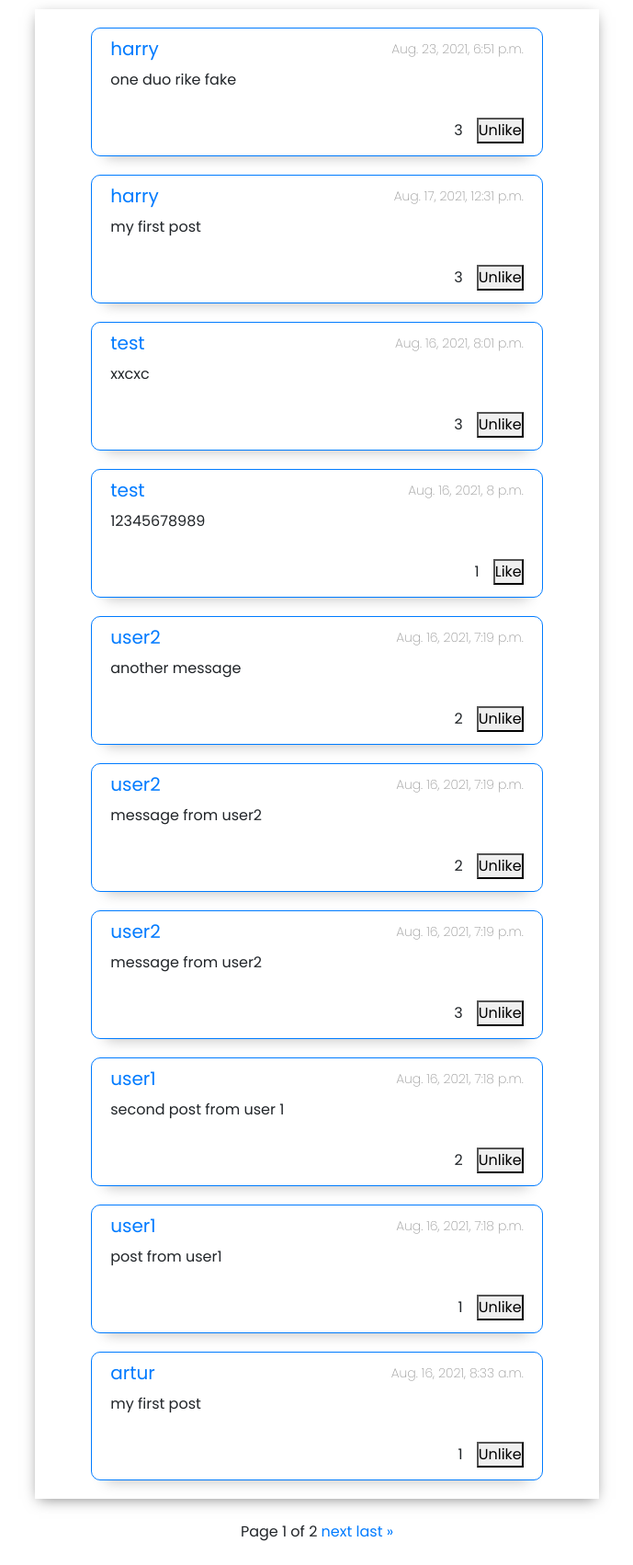
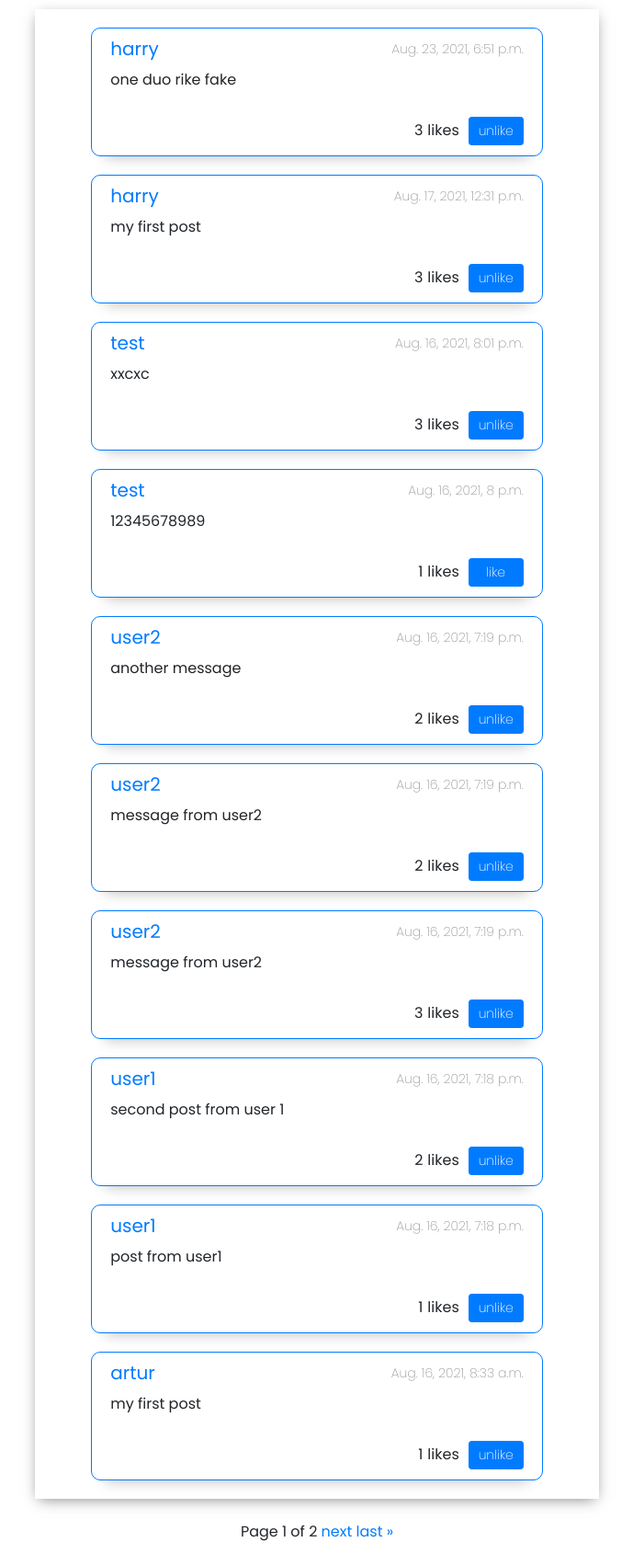
Before and after one commit to Artur-M-K/cs50-project4-network, a Django app: page / in a window 1280 px wide. Shown: the part 50-1752 px from the top of the page at 92% size, without its empty margins (295-984 px from the left). Run offline with Django 3.2, Linux system fonts and the light colour scheme; a user stored in the database is signed in; data comes from the database, SQL or seed files in the repository; both versions use the stored data as it was after the commit; some libraries are stand-ins or nearby versions.

Commit message:
added like/unlike button in every section

```diff
--- a/network/static/network/script.js
+++ b/network/static/network/script.js
@@ -7,12 +7,11 @@ $('.like-form').submit(function(e){
   const trim = $.trim(likeText)
 
   const url = $(this).attr('action')
-  console.log(trim)
 
   let res;
   const likes = $(`.like-count${post_id}`).text()
   const trimCount = parseInt(likes)
-  console.log(trimCount, likes)
+
   $.ajax({
     type: 'POST',
     url: url,
@@ -21,12 +20,12 @@ $('.like-form').submit(function(e){
       'post_id':post_id,
     },
     success: function(response) {
-      console.log('success', response)
-      if(trim === 'Unlike') {
-        $(`.like-btn${post_id}`).text('Like')
+
+      if(trim === 'unlike') {
+        $(`.like-btn${post_id}`).text('like')
         res = trimCount - 1
       }else{
-        $(`.like-btn${post_id}`).text('Unlike')
+        $(`.like-btn${post_id}`).text('unlike')
         res = trimCount + 1
       }
 
--- a/network/static/network/styles.css
+++ b/network/static/network/styles.css
@@ -96,11 +96,20 @@ box-shadow: 0px 17px 14px -16px rgba(0,0,0,0.25);
     width: 90%;
 }
 
+.post-likes {
+    display: flex;
+    align-items: center;
+    margin-right: 10px;
+    flex: 1;
+    font-weight: 400;
+
+}
+
 .post-body-likes {
     width: 35%;
     margin-left: auto;
     margin-right: 0;
-    padding: 5px 15px;
+    padding: 5px 5px 5px 15px;
     text-align: right;
 }
 
@@ -108,6 +117,12 @@ box-shadow: 0px 17px 14px -16px rgba(0,0,0,0.25);
     display: flex;
     padding: 10px 20px;
     align-items: center;
+    justify-content: flex-end;
+}
+
+#like-btn {
+    width: 60px !important;
+    font-weight: 200 !important;
 }
 
 /* login and register */
--- a/network/templates/network/index.html
+++ b/network/templates/network/index.html
@@ -17,17 +17,21 @@
                 <a href="{% url 'edit_post' id=post.id %}"><button class="btn btn-outline-primary btn-sm"
                         id="edit">Edit</button></a>
                 {% endif %}
-                <div class="post-body-likes like-count{{post.id}}">{{post.total_likes}}</div>
+                <div class="post-likes">
+                    <div class="post-body-likes like-count{{post.id}}">{{post.total_likes}}</div>
+                    <div>likes</div>
+                </div>
+
 
                 <form action="{% url 'like-post-view' %}" method="POST" class="like-form" id="{{post.id}}">
                     {% csrf_token %}
                     <input type="hidden" name="post_id" value={{post.id}}>
                     {% if user.is_authenticated %}
-                    <button class="like-btn{{post.id}}" type="submit">
+                    <button id="like-btn" class="like-btn{{post.id}} btn btn-primary btn-sm" type="submit">
                         {% if profile not in post.liked.all %}
-                        Like
+                        like
                         {% else %}
-                        Unlike
+                        unlike
                         {% endif %}
                     </button>
                     {% endif %}
--- a/network/templates/network/layout.html
+++ b/network/templates/network/layout.html
@@ -7,6 +7,7 @@
     <title>{% block title %}Social Network{% endblock %}</title>
     <link rel="stylesheet" href="https://stackpath.bootstrapcdn.com/bootstrap/4.4.1/css/bootstrap.min.css"
         integrity="sha384-Vkoo8x4CGsO3+Hhxv8T/Q5PaXtkKtu6ug5TOeNV6gBiFeWPGFN9MuhOf23Q9Ifjh" crossorigin="anonymous">
+    <link rel="stylesheet" href="https://cdn.jsdelivr.net/npm/bootstrap-icons@1.5.0/font/bootstrap-icons.css">
     <link href="{% static 'network/styles.css' %}" rel="stylesheet">
     <meta name="viewport" content="width=device-width, initial-scale=1">
     <script src="https://cdnjs.cloudflare.com/ajax/libs/jquery/3.6.0/jquery.min.js"
--- a/network/templates/network/user_info.html
+++ b/network/templates/network/user_info.html
@@ -38,7 +38,7 @@
             <div class="post-buttons">
                 <a href="{% url 'edit_post' id=post.id %}" class="btn btn-outline-primary btn-sm" id="edit"
                     data-id={{post.id}}>Edit</a>
-                <div class="post-body-likes">Likes: {{post.likes}}</div>
+                <div class="post-body-likes">Likes: {{post.total_likes}}</div>
             </div>
         </div>
         {% empty %}
--- a/network/views.py
+++ b/network/views.py
@@ -138,12 +138,12 @@ def like_post(request):
             user=profile, post_id=post_id)
 
         if not created:
-            if like.value == 'Like':
-                like.value = 'Unlike'
+            if like.value == 'like':
+                like.value = 'unlike'
             else:
-                like.value = 'Like'
+                like.value = 'like'
         else:
-            like.value = 'Like'
+            like.value = 'like'
 
             post_obj.save()
             like.save()
```
Also changed, not shown: network/templates/network/following.html (+20 -1 lines), db.sqlite3.
